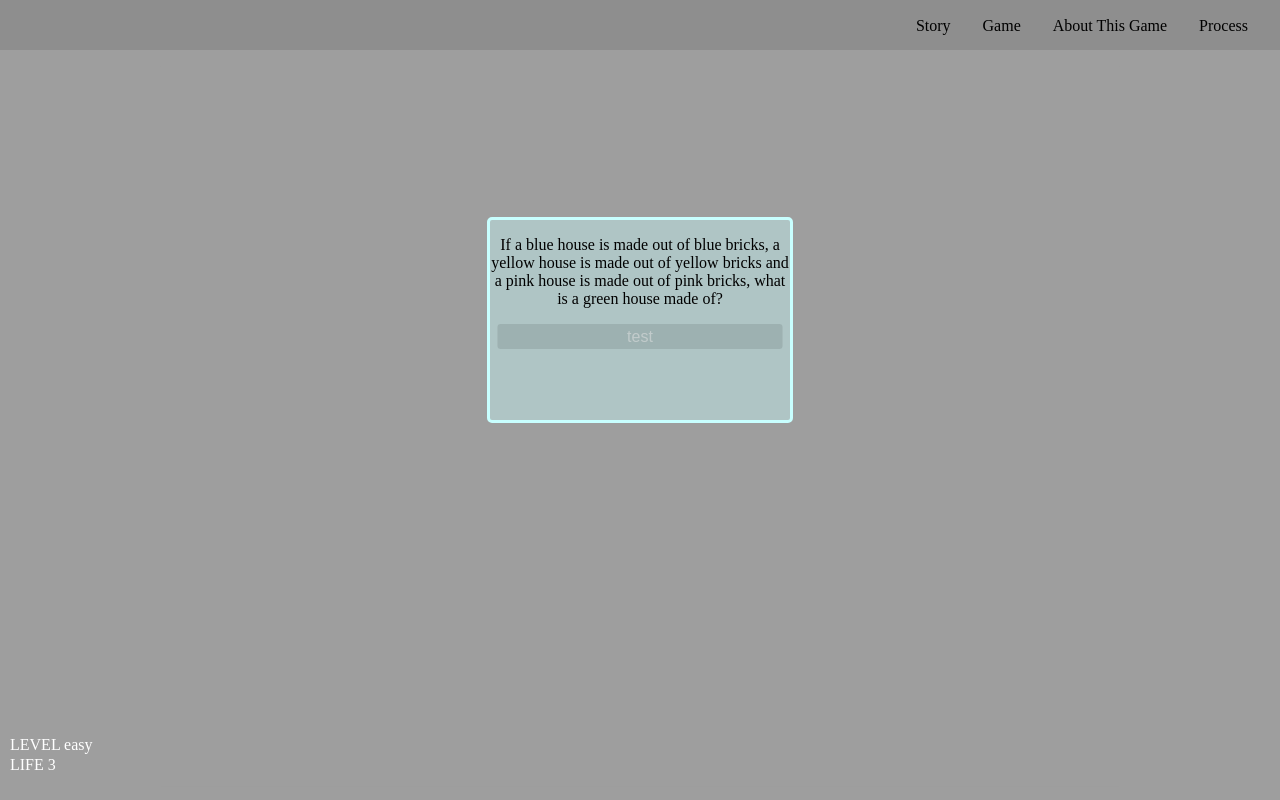
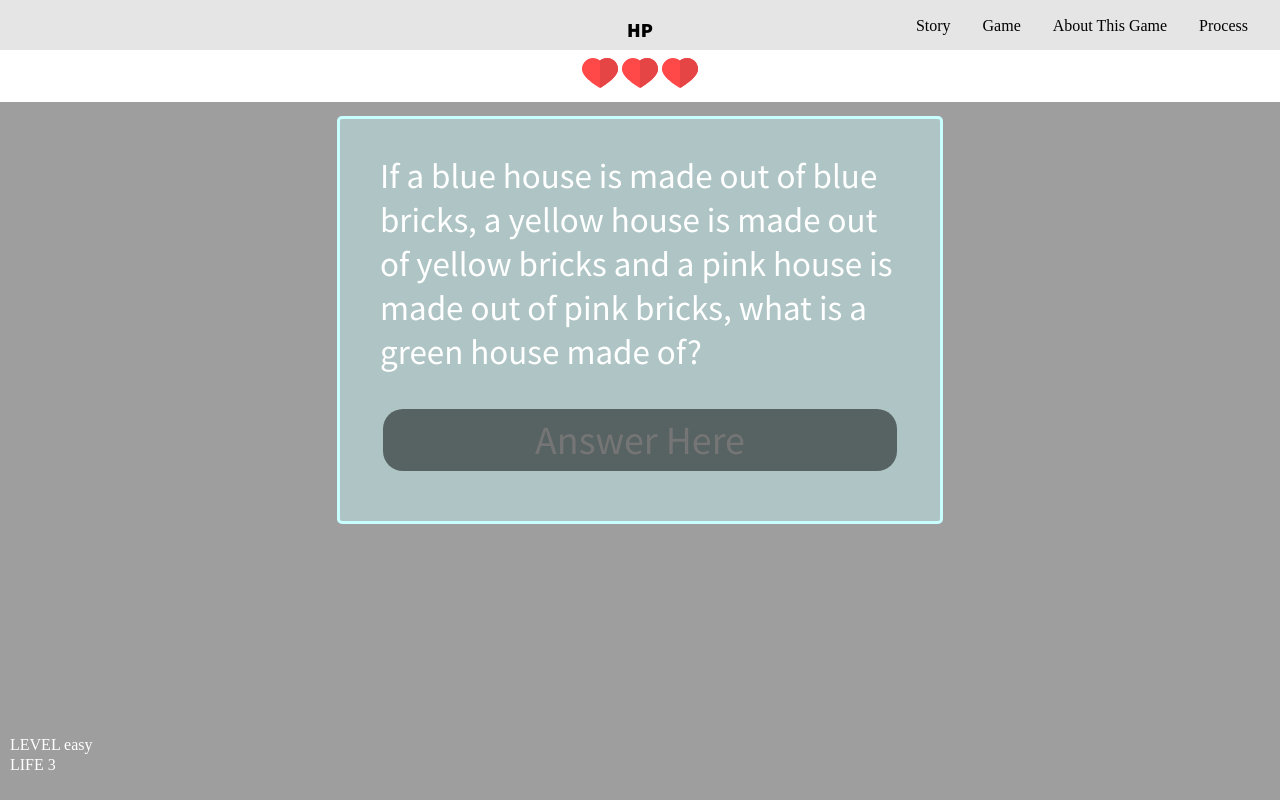
Before and after one commit to sookts/WNM499_Final, a plain HTML site: page game/index.html in a window 1280 px wide. Drawn offline with nearby package versions, Linux system fonts and the light colour scheme.

Commit message:
Update UI and HP display

```diff
--- a/css/game.css
+++ b/css/game.css
@@ -9,7 +9,7 @@ html, body {
   height: 100%; }
 
 #questionWindow {
-  width: 300px;
+  width: 600px;
   min-height: 200px;
   position: absolute;
   left: 50%;
@@ -20,20 +20,23 @@ html, body {
   border-radius: 5px;
   text-align: center; }
   #questionWindow input {
-    font-family: sans-serif;
-    font-size: 16px;
-    font-weight: 400;
-    width: 95%;
-    margin: 0;
-    padding: 0;
-    border: none;
-    height: 25px;
-    background-color: rgba(0, 0, 0, 0.1);
-    border-radius: 3px;
-    text-align: center;
-    color: white;
-    position: absolute;
-    transform: translateX(-50%); }
+   height: 60px;
+  width: 85%;
+  margin:0 auto;
+  font-size: 40px;
+  font-family: 'Source Sans Pro', sans-serif;
+  font-weight: 400;
+  color: white;
+  border-radius: 20px;
+  -webkit-border-radius:20px;
+  background-color: rgba(0,0,0,0.5);
+  -webkit-appearance: none;
+  outline: none;
+  text-align: center;
+  box-shadow: none;
+  border-width:0px;
+  border:none;
+  margin-bottom: 50px; }
     #questionWindow input:focus {
       outline: none; }
 
--- a/css/style.css
+++ b/css/style.css
@@ -18,5 +18,30 @@ html, body {
       #navigationBar ul li a {
         color: black;
         text-decoration: none; }
+h2{
+  font-family: 'Source Sans Pro', sans-serif;
+  font-size: 20px;
+  text-align: center;
+  color: black;
+  font-weight: 900;
+  /*margin-top: 100px;*/
 
+}
+.hp{
+  margin:10px auto;
+  width: 100%;
+  text-align: center;
+}
+.hide{
+  display: none;
+}
+#questionDisplay{
+  font-family: 'Source Sans Pro', sans-serif;
+  margin-left: 40px;
+  margin-right: 40px;
+  font-size: 35px;
+  color: white;
+  font-weight: 400;
+  text-align: left;
+}
 /*# sourceMappingURL=style.css.map */
--- a/game/index.html
+++ b/game/index.html
@@ -6,12 +6,19 @@
 	<title>Story Game</title>
 	<link rel="stylesheet" href="../css/style.css">
 	<link rel="stylesheet" href="../css/game.css">
+	<link href="https://fonts.googleapis.com/css?family=Lobster|Source+Sans+Pro:400,900" rel="stylesheet">
+	<script src="https://ajax.googleapis.com/ajax/libs/jquery/1.12.4/jquery.min.js"></script>
 </head>
 <body>
 
 <nav id="navigationBar"></nav>
 <script type="text/javascript" src="../js/nav.js"></script><!-- Load Navigation Bar -->
-
+    <h2>HP</h2>
+    <div class="hp">
+        <img class="hp1" src="../assets/images/hp.svg" alt="hp" height="30px">
+        <img class="hp2" src="../assets/images/hp.svg" alt="hp" height="30px">
+        <img class="hp3" src="../assets/images/hp.svg" alt="hp" height="30px">
+    </div>
 	<p id="resultDisplay"></p>
 	<p id="hpDisplay"></p>
 	<p id="levelDisplay"></p>
@@ -19,9 +26,9 @@
 	<div id="questionWindow">
 		<p id="questionDisplay"></p>
 		<div id="hintDisplay">
-			<span>test</span>
+			<!-- <span>test</span> -->
 		</div>
-		<input id="userAnswerInput" type="text">
+		<input id="userAnswerInput" type="text" placeholder="Answer Here">
 	</div>
 
 	<canvas id="canvas" width="getCanvasWidth()" height="getCanvasHeight()"></canvas>
--- a/js/script.js
+++ b/js/script.js
@@ -208,6 +208,17 @@ function deleteQuestion(qa,lv){
 function displayHitPoint(){
 	var hpDisplay = document.getElementById("hpDisplay");
 	hpDisplay.innerHTML = "LIFE " + hp;
+	if (hp == 2){
+		$(".hp3").toggleClass("hide")
+	}else if(hp == 1){
+		$(".hp2").toggleClass("hide")
+	}else if(hp == 0){
+		$(".hp1").toggleClass("hide")
+	}else if(hp == 3){
+		$(".hp1").removeClass("hide")
+		$(".hp2").removeClass("hide")
+		$(".hp3").removeClass("hide")
+	}
 }
 
 function gotDamage(){
```
Also changed, not shown: assets/images/hp.svg (added).
